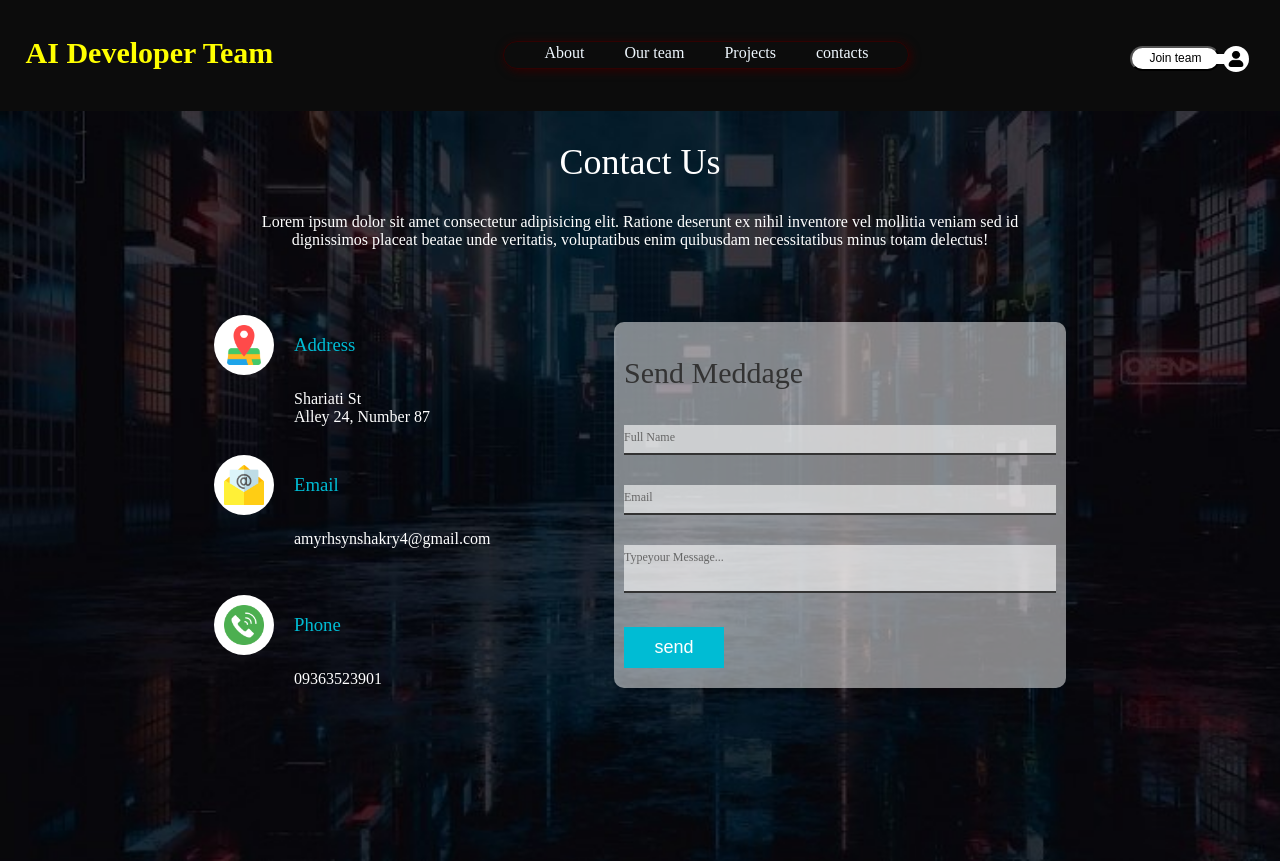
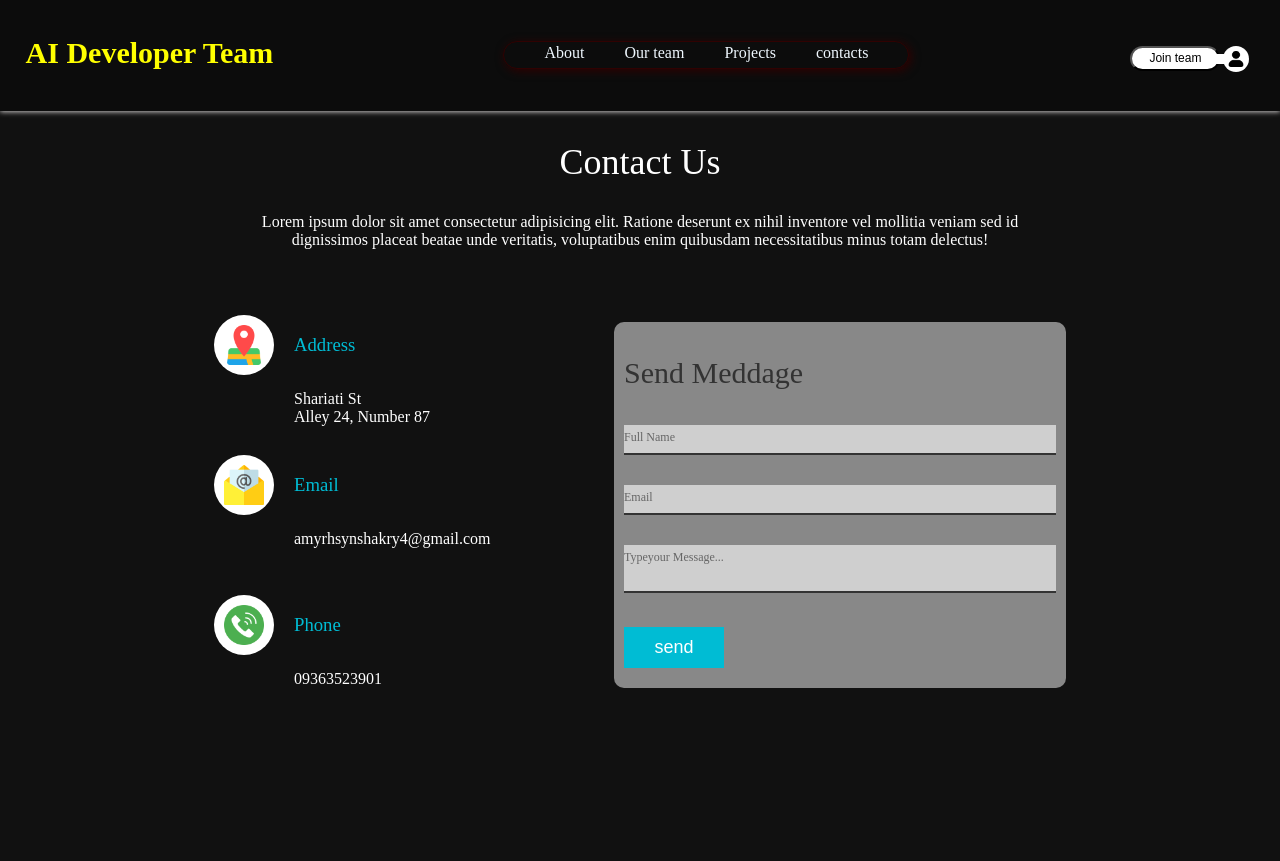
Before and after one commit to github-amirhossein/simple-dev-blog, a React (Vite) app: page /contact in a window 1280 px wide. Built offline with nearby package versions, Linux system fonts and the light colour scheme.

Commit message:
Update App.css

```diff
--- a/src/App.css
+++ b/src/App.css
@@ -621,12 +621,9 @@ z-index:99 ;
     align-items: center;
     flex-direction: column;
 
-    background: url(./img/baco.jpg) ;
     background-size:cover;
 }
-.b{
-    background: rgba(0, 0, 0, 1);
-}
+
 .contact .content{
 
     max-width: 800px;
```
